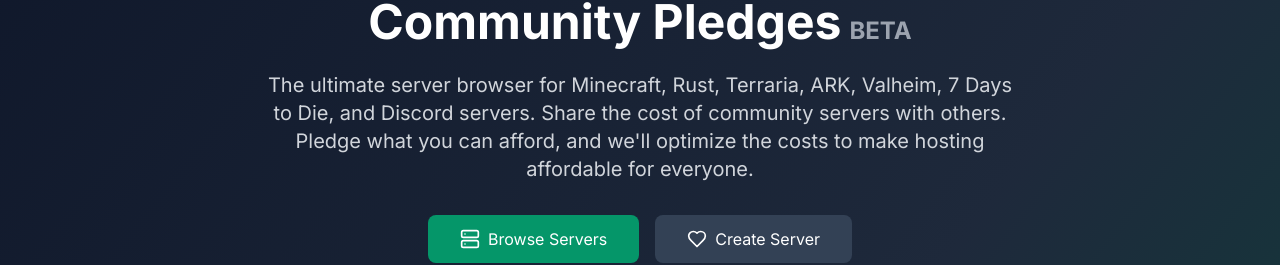
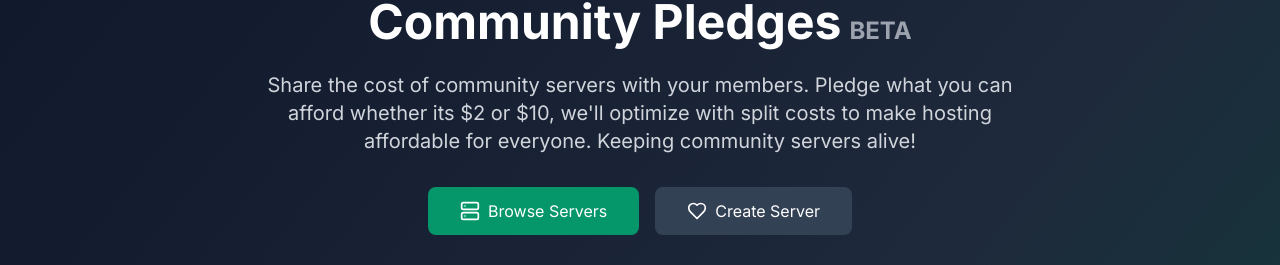
Before and after one commit to anthev-stack/communitypledges, a Next.js app: page / in a window 1280 px wide. Shown: the part 163-428 px from the top of the page. Built offline with nearby package versions, Linux system fonts and the light colour scheme; no server answers; the database is empty.

Commit message:
Update homepage description text
- Change from 'The ultimate server browser...' to more focused messaging
- Emphasize sharing costs with community members
- Add specific pledge examples ( or )
- Include 'Keeping community servers alive!' tagline
- More concise and direct messaging

```diff
--- a/components/HomePageContent.tsx
+++ b/components/HomePageContent.tsx
@@ -17,8 +17,7 @@
           <span className="text-lg sm:text-xl md:text-2xl text-gray-400 ml-2">BETA</span>
         </h1>
         <p className="text-lg sm:text-xl text-gray-300 mb-8 max-w-3xl mx-auto">
-          The ultimate server browser for Minecraft, Rust, Terraria, ARK, Valheim, 7 Days to Die, and Discord servers. Share the cost of community servers with others. Pledge what you can afford,
-          and we'll optimize the costs to make hosting affordable for everyone.
+          Share the cost of community servers with your members. Pledge what you can afford whether its $2 or $10, we'll optimize with split costs to make hosting affordable for everyone. Keeping community servers alive!
         </p>
         <div className="flex flex-col sm:flex-row gap-4 justify-center">
           <Link
```
